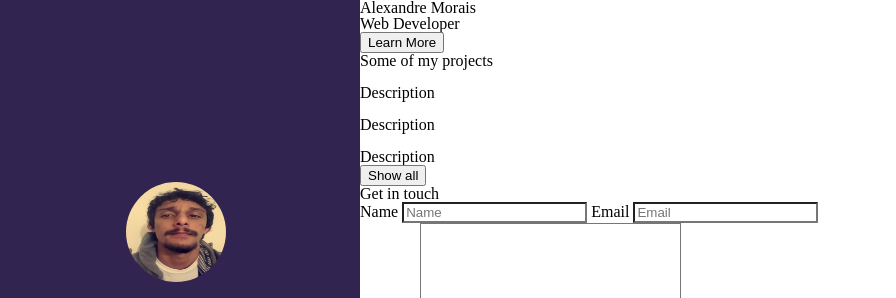
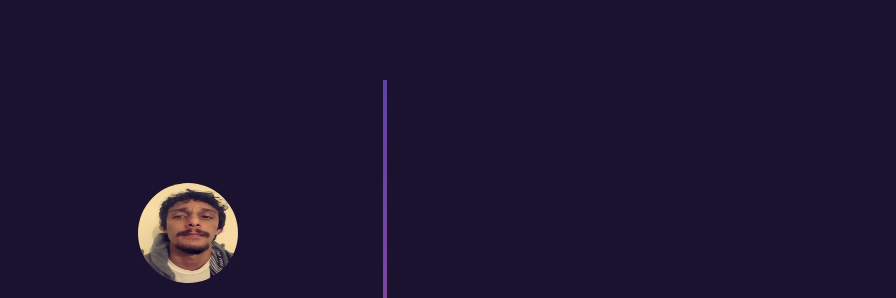
Before and after one commit to Xandowski/my-portfolio, a website: page index.html in a window 1280 px wide. Shown: the top 298 px of the page, without its empty margins (8-904 px from the left). Drawn offline with Linux system fonts and the light colour scheme.

Commit message:
home page

```diff
--- /dev/null
+++ b/assets/CSS/1-Components/home-content.css
@@ -0,0 +1,3 @@
+.home-content {
+  padding: 310px 0 0 80px;
+}
--- a/assets/CSS/1-Components/sidebar.css
+++ b/assets/CSS/1-Components/sidebar.css
@@ -1,9 +1,7 @@
 .sidebar{
   width: 18em;
   height: 100vh;
-  background-color: #312450;
   position: fixed;
-  font-family: 'Montserrat', sans-serif;
   z-index: 2;
   top: 0;
   padding: 2.5em 2.5em 0.5em 2.5em;
--- /dev/null
+++ b/assets/CSS/1-Components/title-name.css
@@ -0,0 +1,3 @@
+.title-name{
+  font-size: 2.75em;
+}
--- /dev/null
+++ b/assets/CSS/1-Components/vertical-line.css
@@ -0,0 +1,8 @@
+.vertical-line {
+  background-image: linear-gradient(to bottom, #5e42a6, #b74e91);
+  height: 80vh;
+  width: 4px;
+  position: absolute;
+  position: fixed;
+  top: 10vh;
+}
--- a/assets/CSS/3-Base/basic.css
+++ b/assets/CSS/3-Base/basic.css
@@ -5,3 +5,7 @@ html, body{
 body{
   font-size: 17px;
 }
+
+section, main{
+  height: 100vh;
+}
--- /dev/null
+++ b/assets/CSS/3-Base/titles.css
@@ -0,0 +1,4 @@
+h1, h2, h3{
+  font-weight: bold;
+  line-height: 1.5;
+}
--- a/assets/CSS/main.css
+++ b/assets/CSS/main.css
@@ -1,13 +1,22 @@
+/* Generic */
+@import '4-Generic/reset.css';
+
 /* Base */
 @import '3-Base/basic.css';
-
-/* Generic */
-@import '4-Generic/reset.css';
+@import '3-Base/titles.css';
 
 /* Components */
 @import '1-Components/sidebar.css';
 @import '1-Components/social-medias.css';
+@import '1-Components/title-name.css';
+@import '1-Components/home-content.css';
+@import '1-Components/vertical-line.css';
 
+body{
+  background-color: #1a122e;
+  color: #ffffff;
+  font-family: 'Montserrat', sans-serif;
+}
 
 .wrapper {
   position: relative;
--- a/index.html
+++ b/index.html
@@ -52,10 +52,11 @@
   </aside>
 
   <div class="wrapper">
-    <section>
-      <h1>Alexandre Morais</h1>
-      <p>Web Developer</p>
-      <button>Learn More</button>
+    <div class="vertical-line"></div>
+    <section class="home-content">
+      <h1 class="title-name">Alexandre Morais</h1>
+      <p class="">Web Developer</p>
+      <!-- <button>Learn More</button> -->
     </section>
 
     <main id="portfolio">
```
